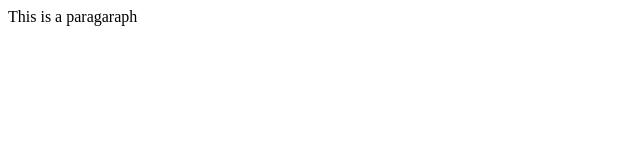
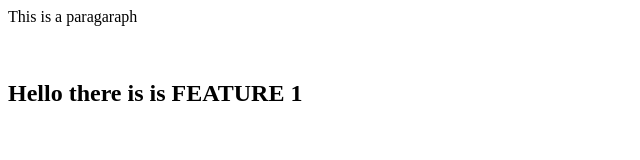
Before and after one commit to MrMunib/LocalRepo, a plain HTML site: page index.html in a window 1280 px wide. Shown: the whole page, without its empty margins (0-640 px from the left). Drawn offline with Linux system fonts and the light colour scheme.

Commit message:
add new feature

```diff
--- a/index.html
+++ b/index.html
@@ -1 +1,5 @@
 <p>This is a paragaraph</p>
+
+<br />
+
+<h2>Hello there is is FEATURE 1</h2>
```
